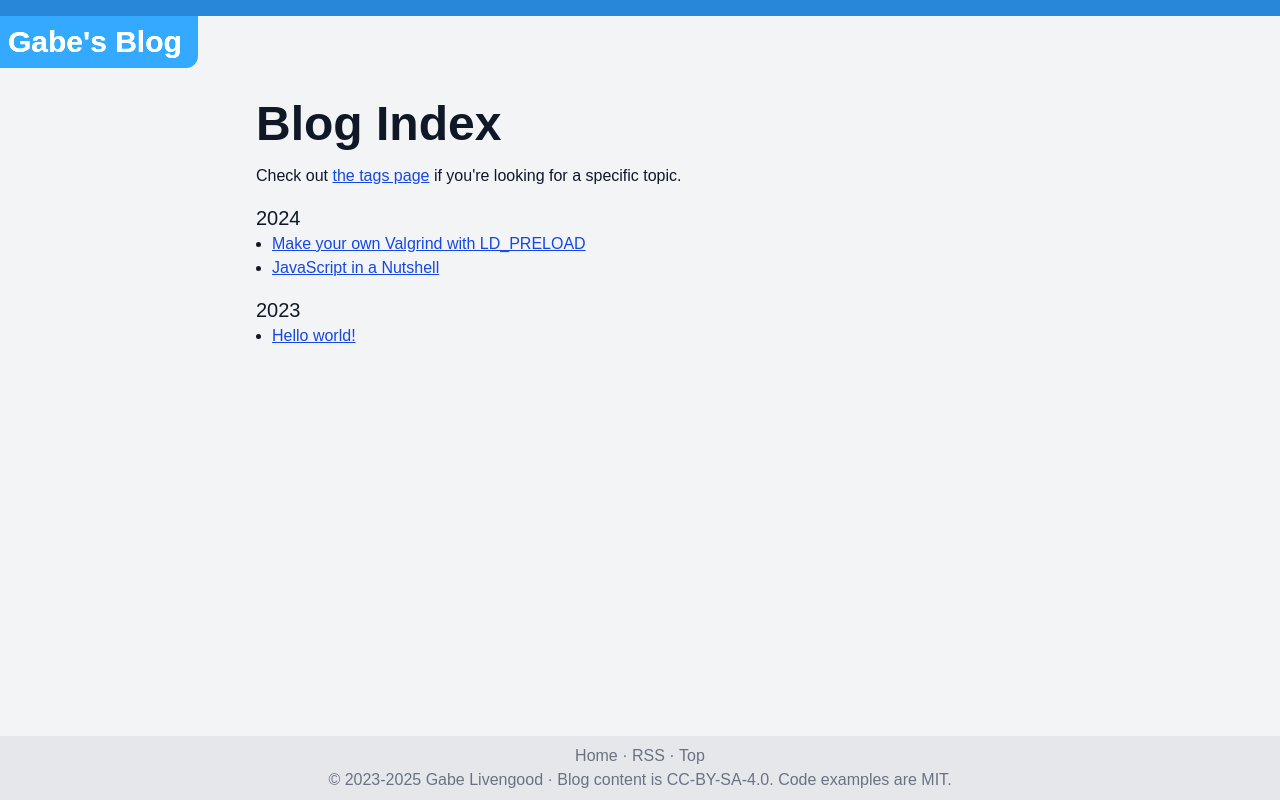
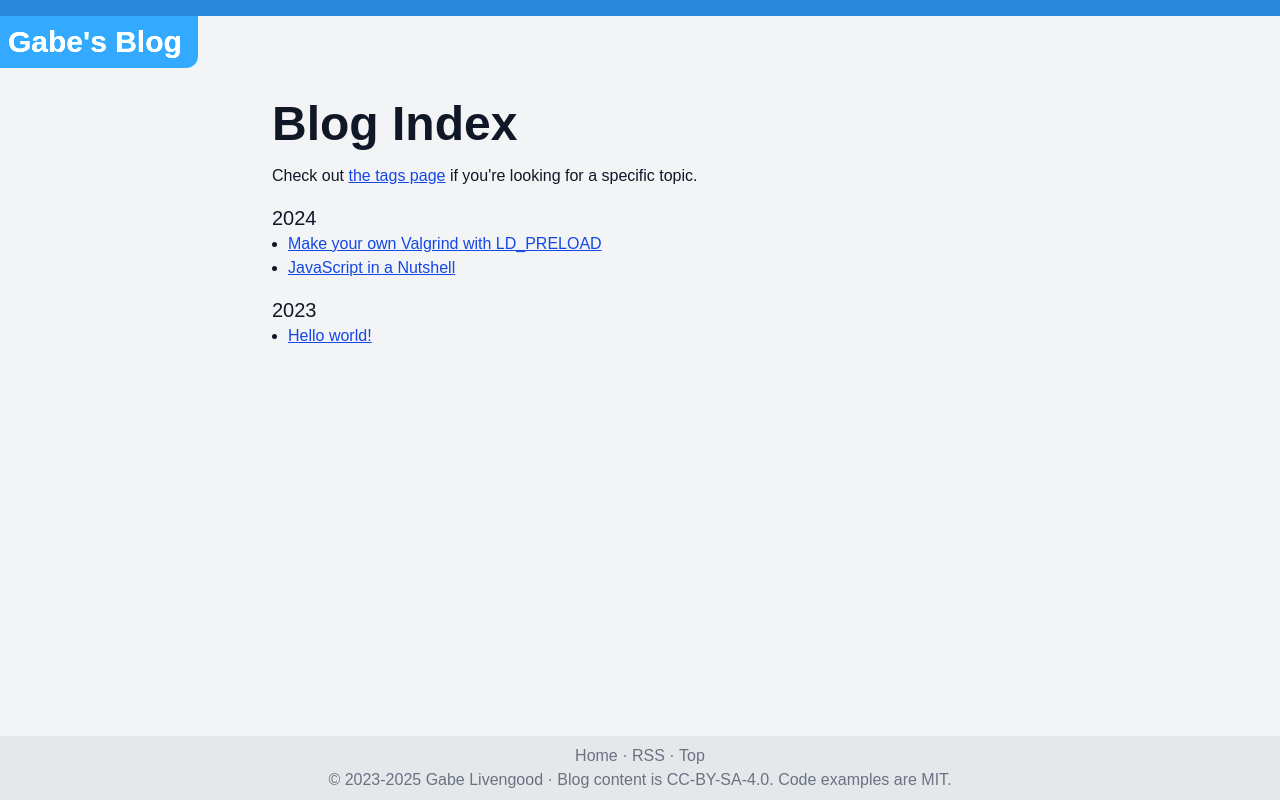
Before and after one commit to ggliv/site, an Astro site: page /blog in a window 1280 px wide. Built offline with nearby package versions, Linux system fonts and the light colour scheme; Astro itself is replaced by a stand-in of ours.

Commit message:
Remove bottom scroll bar on BaseLayout pages for some specific widths

```diff
--- a/src/layouts/BaseLayout.astro
+++ b/src/layouts/BaseLayout.astro
@@ -54,7 +54,7 @@ import "@/global.css";
     <header>
       <Header />
     </header>
-    <main class="px-[1rem] md:w-[800px] md:mx-auto">
+    <main class="px-[1rem] md:w-[var(--breakpoint-md)] md:mx-auto">
       <h1 class="mb-[1rem] font-bold text-5xl">{title}</h1>
       <slot />
     </main>
```
